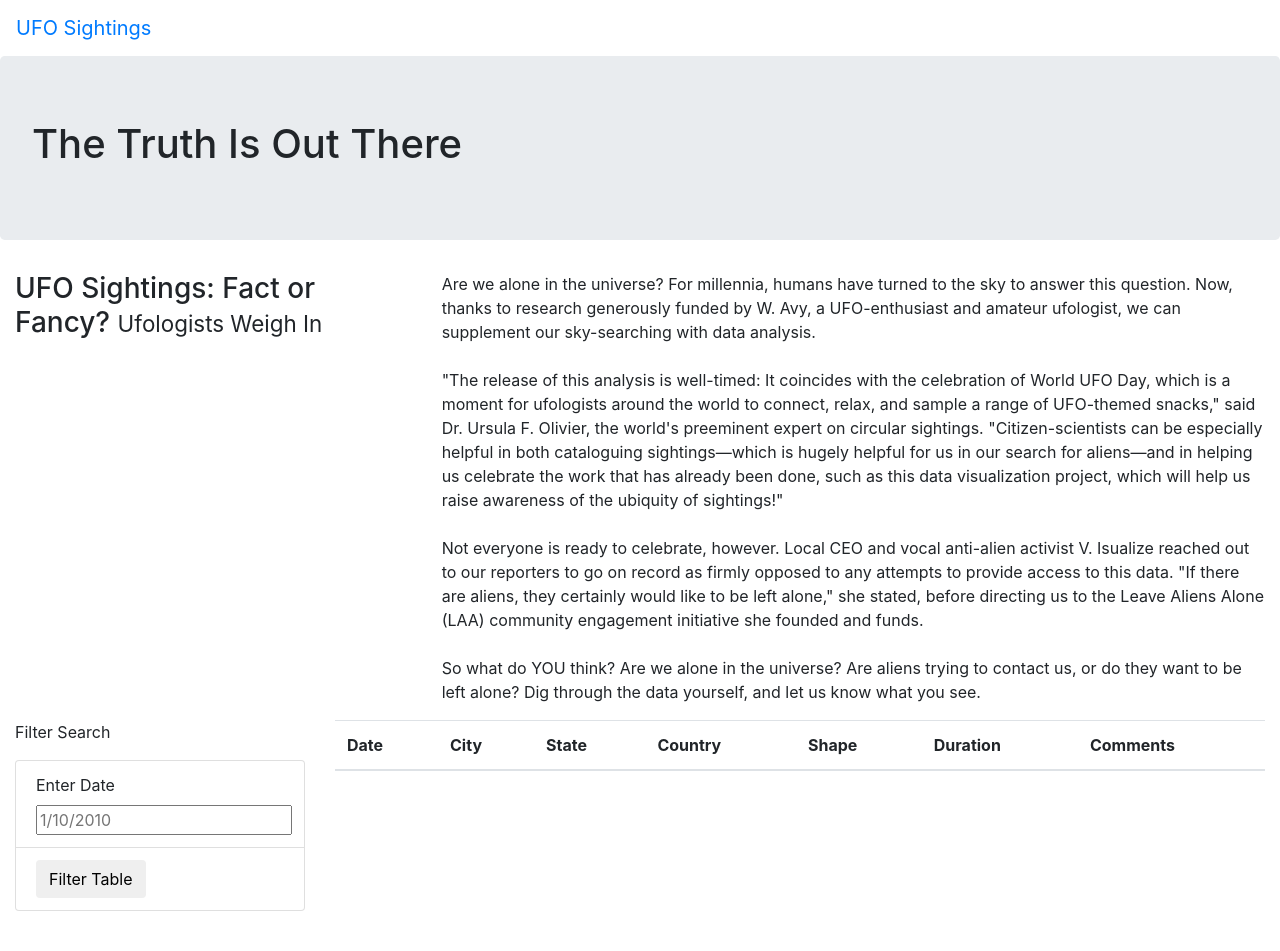
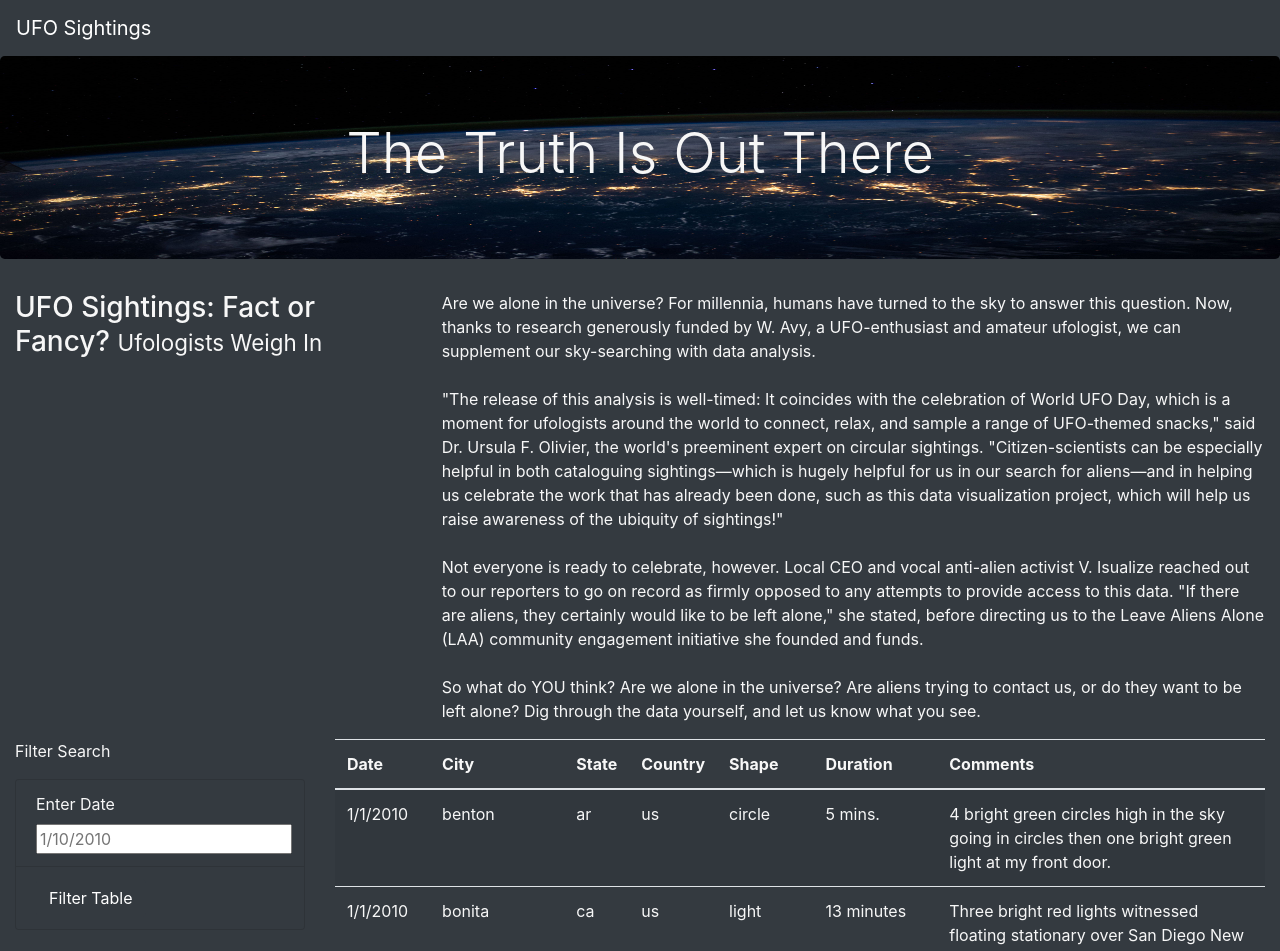
Before and after one commit to ARobles127/UFOs, a plain HTML site: page index.html in a window 1280 px wide. Shown: the top 951 px of the page. Before the commit the page ends 911 px from the top, so only its background shows below. Drawn offline with nearby package versions, Linux system fonts and the light colour scheme.

Commit message:
Recent updates

```diff
--- a/index.html
+++ b/index.html
@@ -13,14 +13,14 @@
   />
   <link rel="stylesheet" href="static/css/style.css">
 </head>
-<body>
+<body class="bg-dark">
     <div class="wrapper">
-        <nav class="navbar navbar-expand-lg">
+        <nav class="navbar navbar-dark bg-dark navbar-expand-lg">
             <a class="navbar-brand" href="index.html">UFO Sightings</a>
         </nav>
     </div>
     <div class="jumbotron">
-        <h1>The Truth Is Out There</h1>
+        <h1 class="display-4">The Truth Is Out There</h1>
     </div>
     <div class="container-fluid">
         <div class="row">
@@ -51,15 +51,17 @@
     <div class="container-fluid">
         <div class="row">
             <div class="col-md-3">
-                <form>
+                <form class="bg-dark">
                     <p>Filter Search</p>
-                    <ul class="list-group">
-                        <li class="list-group-item">
+                    <ul class="list-group bg-dark">
+                        <li class="list-group-item bg-dark">
                             <label for="date">Enter Date</label>
                             <input type="text" placeholder="1/10/2010" id="datetime" />
                         </li>
-                        <li class="list-group-item">
-                            <button id="filter-btn" type="button" class="btn btn-default">Filter Table</button>
+                        <li class="list-group-item bg-dark">
+                            <button id="filter-btn" type="button" class="btn btn-dark">
+                                Filter Table
+                            </button>
                         </li>
                     </ul>
                 </form>
@@ -85,9 +87,5 @@
     <script src="https://cdnjs.cloudflare.com/ajax/libs/d3/4.11.0/d3.js"></script>
     <script src="static/js/data.js"></script>
     <script src="static/js/app.js"></script>
-
-
-
-
 </body>
 </html>
--- a/static/css/style.css
+++ b/static/css/style.css
@@ -0,0 +1,10 @@
+body {
+
+    color: #f7f7f7;
+  }
+
+.jumbotron {
+    background-image: url("../images/nasa.jpg");
+    background-size: 100% 100%;
+    text-align: center;
+  }
--- a/static/js/app.js
+++ b/static/js/app.js
@@ -7,7 +7,6 @@ var tbody = d3.select("tbody");
 function buildTable(data) {
     // First, clear out any existing data
     tbody.html("");
-  }
 
     // Next, loop through each object in the data
     // and append a row and cells for each value in the row
@@ -23,6 +22,7 @@ data.forEach((dataRow) => {
             }
         );
     });
+}
 
 function handleClick() {
     // Grab the datetime value from the filter
@@ -35,7 +35,7 @@ function handleClick() {
         // Apply `filter` to the table data to only keep the
         // rows where the `datetime` value matches the filter value
         filteredData = filteredData.filter(row => row.datetime === date);
-    };
+    }
     // Rebuild the table using the filtered data
     // @NOTE: If no date was entered, then filteredData will
     // just be the original tableData.
```
Also changed, not shown: static/images/nasa.jpg (added). Lines whose indentation alone changed are shown as unchanged.
